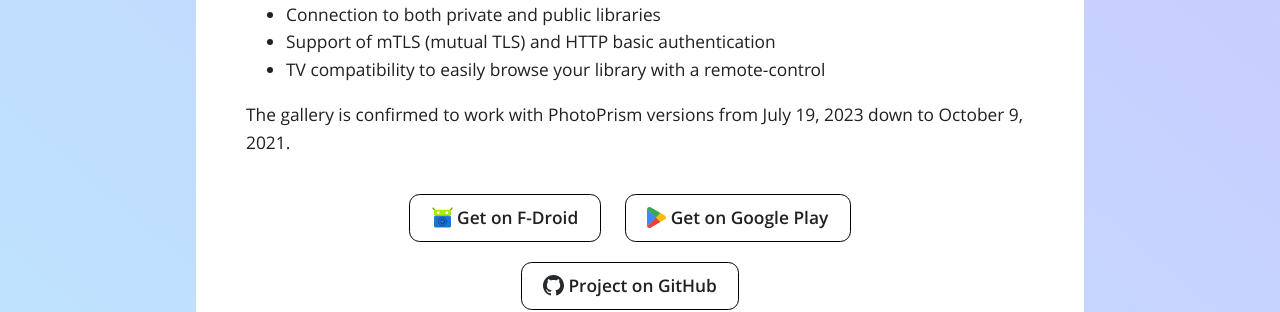
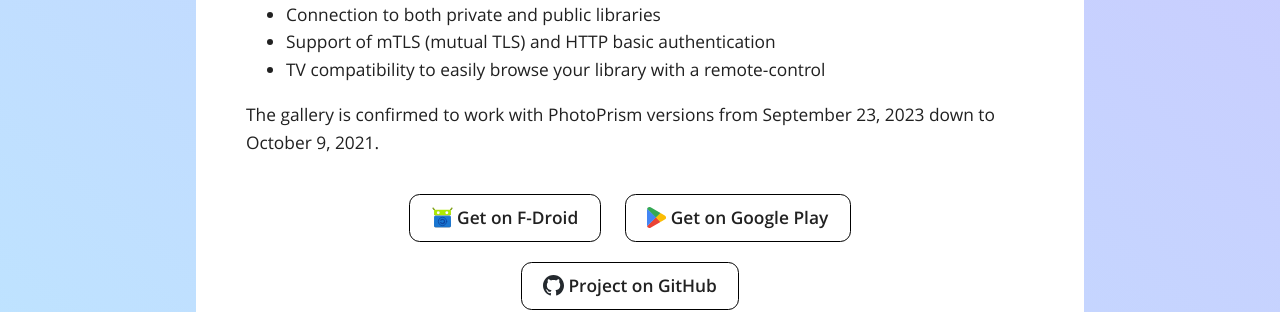
Before and after one commit to Radiokot/website, a Jekyll site: the page built from _projects/photoprism-android-gallery.html, in a window 1280 px wide. Shown: the part 1099-1411 px from the top of the page. Built offline with Jekyll 4.4.1, drawn with Linux system fonts in a browser that asks for light colours.

Commit message:
Actualize PhotoPrism description

```diff
--- a/_projects/photoprism-android-gallery.html
+++ b/_projects/photoprism-android-gallery.html
@@ -38,8 +38,8 @@
         <li>Support of mTLS (mutual TLS) and HTTP basic authentication</li>
         <li>TV compatibility to easily browse your library with a remote-control</li>
     </ul>
-    The gallery is confirmed to work with PhotoPrism versions from July 19, 2023
-    down to October 9, 2021.</p>
+    The gallery is confirmed to work with PhotoPrism versions from September 23,
+    2023 down to October 9, 2021.</p>
 <center>
     <a
         itemprop="downloadUrl"
```
